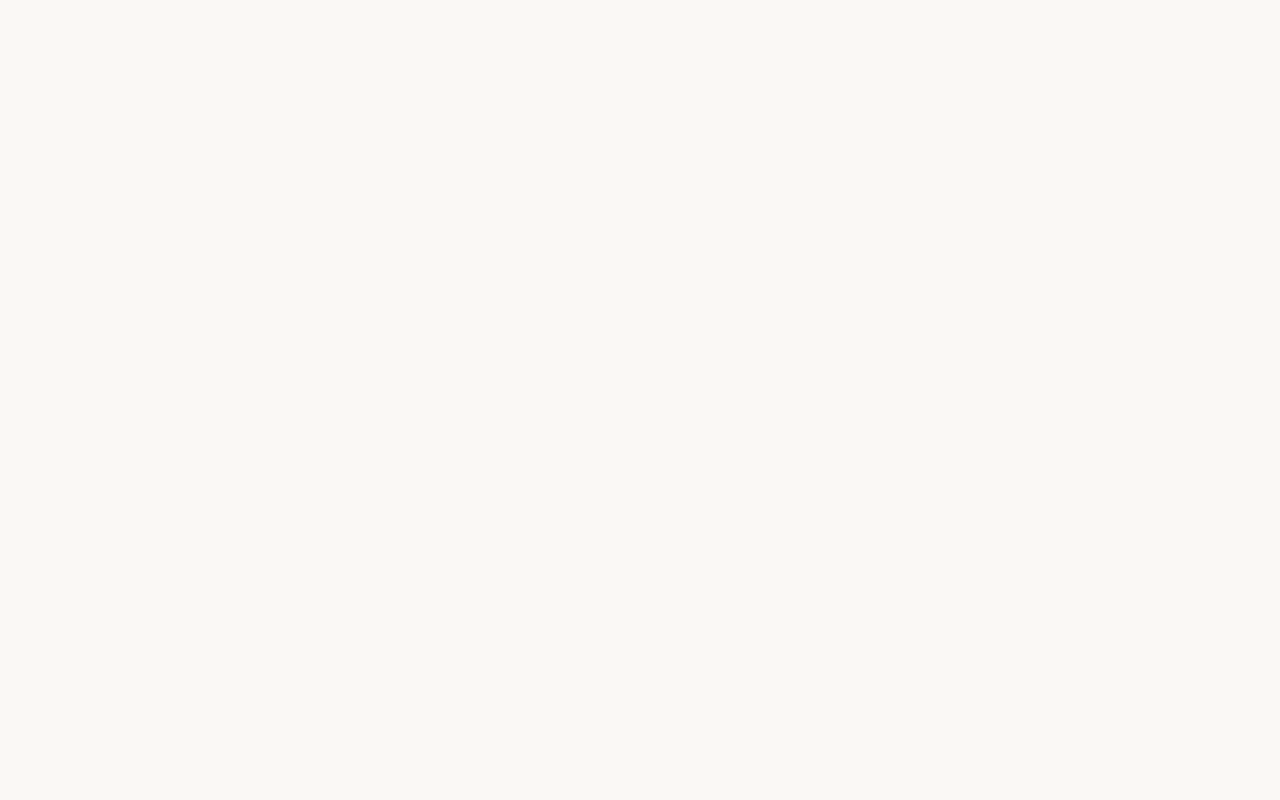
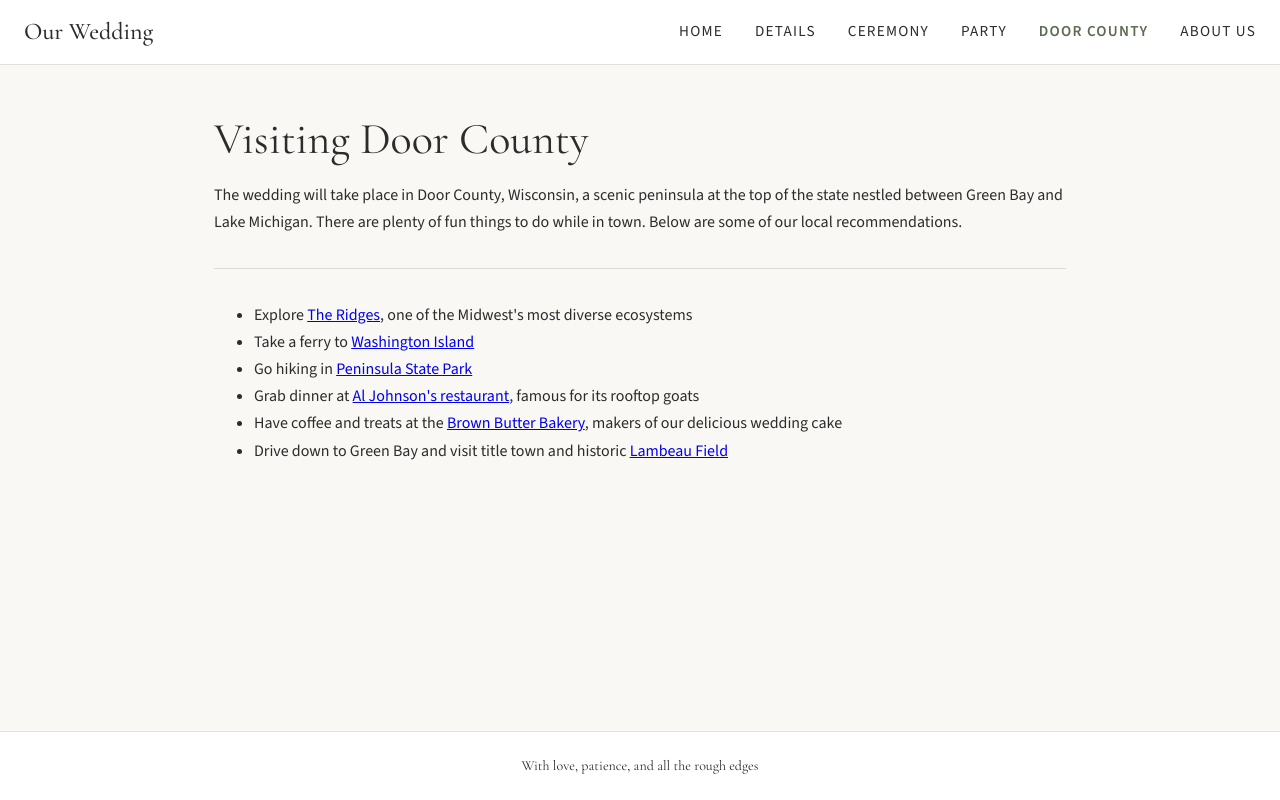
Before and after one commit to mklewandowski/wedding-site, a React (Vite) app: page /doorcounty in a window 1280 px wide. Before the commit this address had no page. Built offline with nearby package versions, Linux system fonts and the light colour scheme.

Commit message:
feat(dc): add door county page

```diff
--- a/src/App.tsx
+++ b/src/App.tsx
@@ -3,6 +3,7 @@ import Layout from './components/Layout'
 import AboutPage from './pages/AboutPage'
 import CeremonyPage from './pages/CeremonyPage'
 import DetailsPage from './pages/DetailsPage'
+import DoorCountyPage from './pages/DoorCountyPage'
 import HomePage from './pages/HomePage'
 import PartyPage from './pages/PartyPage'
 
@@ -16,6 +17,7 @@ export default function App() {
           <Route path="ceremony" element={<CeremonyPage />} />
           <Route path="party" element={<PartyPage />} />
           <Route path="about" element={<AboutPage />} />
+          <Route path="doorcounty" element={<DoorCountyPage />} />
         </Route>
       </Routes>
     </BrowserRouter>
--- a/src/components/Layout.tsx
+++ b/src/components/Layout.tsx
@@ -23,6 +23,7 @@ const navItems = [
   { label: 'Details', path: '/details' },
   { label: 'Ceremony', path: '/ceremony' },
   { label: 'Party', path: '/party' },
+  { label: 'Door County', path: '/doorcounty' },
   { label: 'About Us', path: '/about' },
 ]
 
--- /dev/null
+++ b/src/pages/DoorCountyPage.tsx
@@ -0,0 +1,31 @@
+import { Box, Divider, Typography } from '@mui/material'
+
+export default function DoorCountyPage() {
+  return (
+    <Box>
+      <Typography variant="h2" gutterBottom sx={{ fontSize: { xs: '2rem', md: '2.75rem' } }}>
+       Visiting Door County
+      </Typography>
+
+      <Typography variant="body1">
+        The wedding will take place in Door County, Wisconsin, a scenic peninsula at the top of the state nestled between Green Bay and Lake Michigan.
+        There are plenty of fun things to do while in town. Below are some of our local recommendations.
+      </Typography>
+
+      <Divider sx={{ my: 4 }} />
+
+      <Typography variant="body1">
+        <ul>
+        <li>Explore <a href = "https://ridgessanctuary.org/" target="_blank">The Ridges</a>, one of the Midwest's most diverse ecosystems</li>
+        <li>Take a ferry to <a href = "https://www.doorcounty.com/discover/washington-island/" target="_blank">Washington Island</a></li>
+        <li>Go hiking in <a href = "https://dnr.wisconsin.gov/topic/parks/peninsula" target="_blank">Peninsula State Park</a></li>
+        <li>Grab dinner at <a href = "https://aljohnsons.com/" target="_blank">Al Johnson's restaurant</a>, famous for its rooftop goats</li>
+        <li>Have coffee and treats at the <a href="https://brownbutterbakeshop.com/" target="_blank">Brown Butter Bakery</a>, makers of our delicious wedding cake</li>
+        <li>Drive down to Green Bay and visit title town and historic <a href = "https://www.packers.com/lambeau-field/" target="_blank">Lambeau Field</a></li>
+
+        </ul>
+      </Typography>
+
+    </Box>
+  )
+}
```
